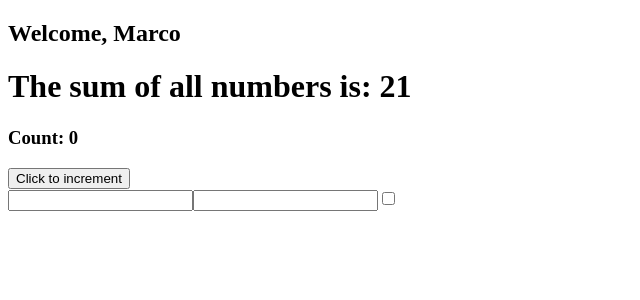
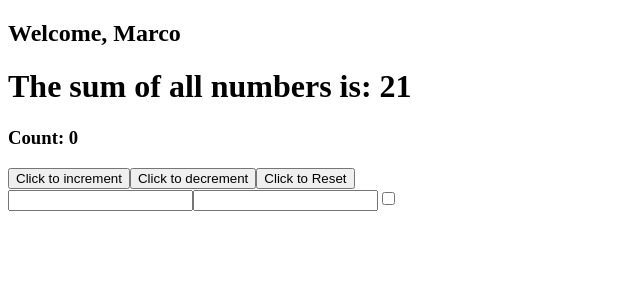
Before and after one commit to mFerlito/react-exercises, a React (Create React App) app: page / in a window 1280 px wide. Shown: the top 300 px of the page, without its empty margins (0-640 px from the left). Built offline with nearby package versions, Linux system fonts and the light colour scheme.

Commit message:
useeffect-01 done

```diff
--- a/src/components/ClickCounter.jsx
+++ b/src/components/ClickCounter.jsx
@@ -1,16 +1,34 @@
-import { useState, React } from "react";
+import { useEffect, useState, React } from "react";
+
+
 
 export function ClickCounter({ initialValue = 0 }) {
     const [counter, setCounter] = useState(initialValue)
+
+    function handleCounterDecrement() {
+        setCounter(c => c - 1)
+    }
+    function handleCounterReset() {
+        setCounter(initialValue)
+    }
+    function onCounterChange(value) {
+        console.log(value);
+    }
     function handleCounterIncrement() {
         setCounter(c => c + 1)
     }
+    useEffect(()=>{
+        onCounterChange(counter)
+    },[counter])
+
 
     return (
         <div>
 
             <h3>Count: {counter}</h3>
             <button onClick={handleCounterIncrement}>Click to increment</button>
+            <button onClick={handleCounterDecrement}>Click to decrement</button>
+            <button onClick={handleCounterReset}>Click to Reset</button>
         </div>
     )
 
```
